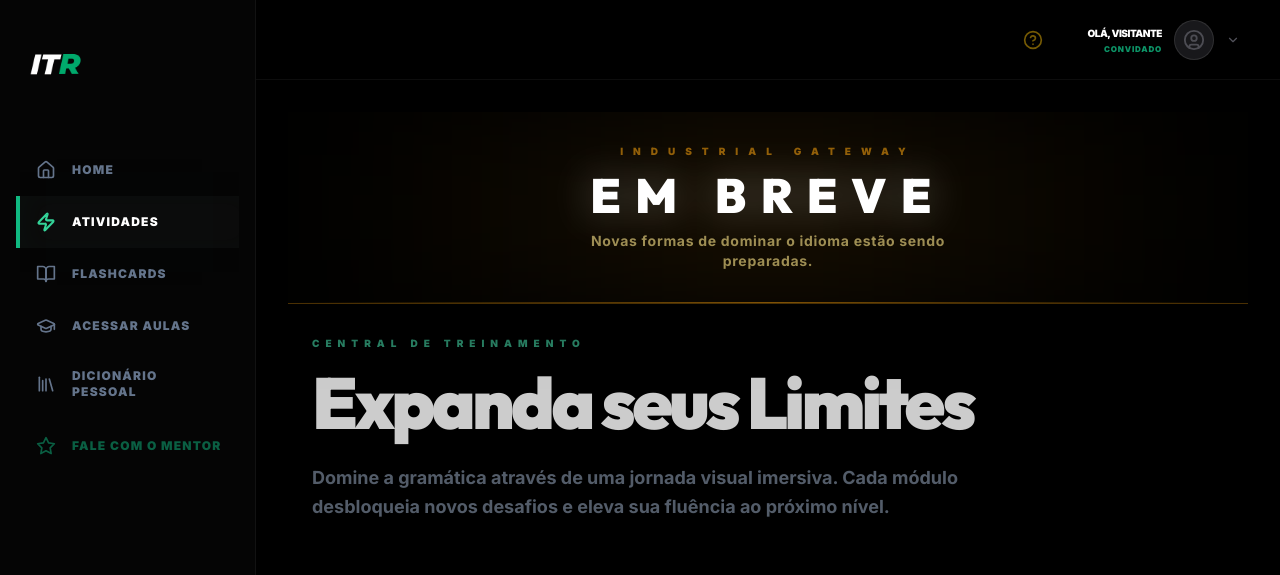
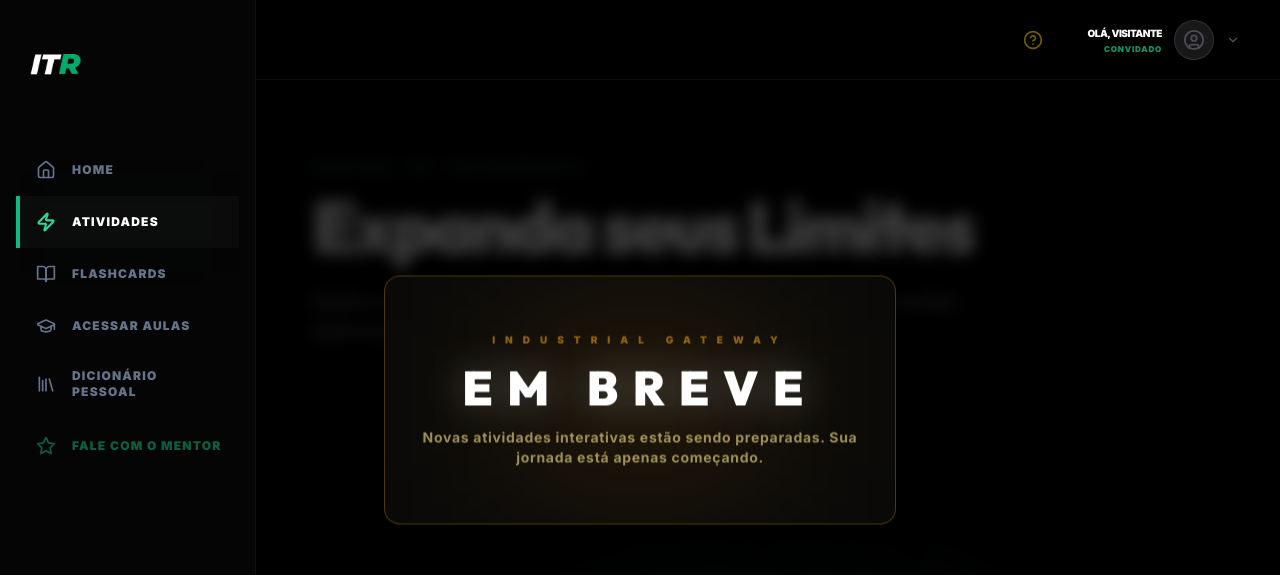
Before and after one commit to Ronaldo-Duraes/app-metodo-itr, a Next.js app: page /app/atividades in a window 1280 px wide. Shown: the top 575 px of the page. Built offline with nearby package versions, Linux system fonts and the light colour scheme; no server answers.

Commit message:
UI: Refine Atividades Em Breve as centralized modal

```diff
--- a/src/app/(app)/app/atividades/page.tsx
+++ b/src/app/(app)/app/atividades/page.tsx
@@ -6,45 +6,46 @@ import ActivitiesRoadmap from '@/components/roadmap/ActivitiesRoadmap';
 export default function ActivitiesPage() {
   return (
     <div className="relative min-h-screen flex flex-col items-center">
-      {/* BANNER STICKY 'EM BREVE' */}
-      <div className="sticky top-0 z-40 w-full flex flex-col items-center justify-center border-b border-amber-500/30 overflow-hidden shadow-[0_10px_50px_rgba(0,0,0,0.8)] backdrop-blur-md bg-black/80">
+
+      {/* VÉU DE FUNDO (BACKGROUND BLUR TOTAL) */}
+      <div className="fixed inset-0 z-30 bg-black/40 backdrop-blur-[8px] pointer-events-none" />
+
+      {/* POP-UP 'EM BREVE' CENTRALIZADO */}
+      <div className="fixed top-1/2 left-1/2 transform -translate-x-1/2 -translate-y-1/2 z-40 w-[90%] max-w-lg flex flex-col items-center justify-center bg-[#0a0a0a]/95 backdrop-blur-2xl border border-amber-500/30 rounded-2xl shadow-2xl overflow-hidden pointer-events-none">
 
         {/* Faixa Central Lendária */}
         <motion.div
-          initial={{ opacity: 0, y: -20 }}
-          animate={{ opacity: 1, y: 0 }}
+          initial={{ opacity: 0, scale: 0.9, y: 20 }}
+          animate={{ opacity: 1, scale: 1, y: 0 }}
           transition={{ duration: 0.6, ease: "easeOut" }}
-          className="relative w-full py-4 md:py-8 flex flex-col items-center justify-center"
+          className="relative w-full py-10 md:py-14 flex flex-col items-center justify-center"
         >
           {/* Efeito de Brilho de Fundo (Glow) */}
-          <div className="absolute inset-0 bg-gradient-to-r from-transparent via-amber-500/10 to-transparent blur-3xl pointer-events-none" />
+          <div className="absolute inset-0 bg-gradient-to-r from-transparent via-amber-500/10 to-transparent blur-3xl" />
 
-          {/* Linhas de Scanner Animadas (Sutís) */}
-          <div className="absolute inset-x-0 bottom-0 h-[1px] bg-gradient-to-r from-transparent via-amber-500/50 to-transparent animate-pulse" />
-
-          <div className="relative w-full flex flex-col items-center px-4 md:px-0">
+          <div className="relative w-full flex flex-col items-center px-6 md:px-8 text-center">
             <motion.span
               animate={{ opacity: [0.7, 1, 0.7] }}
               transition={{ duration: 3, repeat: Infinity }}
-              className="text-[8px] md:text-[10px] font-black uppercase tracking-[0.5em] md:tracking-[1em] text-amber-500/60 mb-2 md:mb-3 block"
+              className="text-[9px] md:text-[10px] font-black uppercase tracking-[0.5em] md:tracking-[1em] text-amber-500/60 mb-3 md:mb-4 block"
             >
               Industrial Gateway
             </motion.span>
 
-            <h2 className="text-xl md:text-3xl lg:text-5xl font-black font-outfit text-white tracking-[0.2em] md:tracking-[0.3em] mb-2 md:mb-3 drop-shadow-[0_0_20px_rgba(255,255,255,0.3)]">
+            <h2 className="text-3xl md:text-5xl lg:text-5xl font-black font-outfit text-white tracking-[0.2em] md:tracking-[0.3em] mb-3 md:mb-4 drop-shadow-[0_0_20px_rgba(255,255,255,0.3)]">
               EM BREVE
             </h2>
 
-            <p className="text-amber-200/60 text-[10px] md:text-sm font-bold tracking-wider max-w-sm md:max-w-md text-center">
-              Novas formas de dominar o idioma estão sendo preparadas.
+            <p className="text-amber-200/60 text-xs md:text-sm font-bold tracking-wider max-w-sm md:max-w-md">
+              Novas atividades interativas estão sendo preparadas. Sua jornada está apenas começando.
             </p>
           </div>
         </motion.div>
       </div>
 
       {/* CONTEÚDO BLOQUEADO PARA CLIQUES, MAS SCROLLÁVEL */}
-      <div className="w-full pointer-events-none opacity-80 filter grayscale-[0.3] -mt-4">
-        <div className="max-w-6xl mx-auto py-12 px-6 pb-40">
+      <div className="w-full pointer-events-none opacity-40 filter grayscale-[0.6]">
+        <div className="max-w-6xl mx-auto py-12 px-6 pb-40 relative z-10">
           {/* Header Estilizado - Foco na Evolução */}
           <motion.div
             initial={{ opacity: 0, y: -20 }}
```
